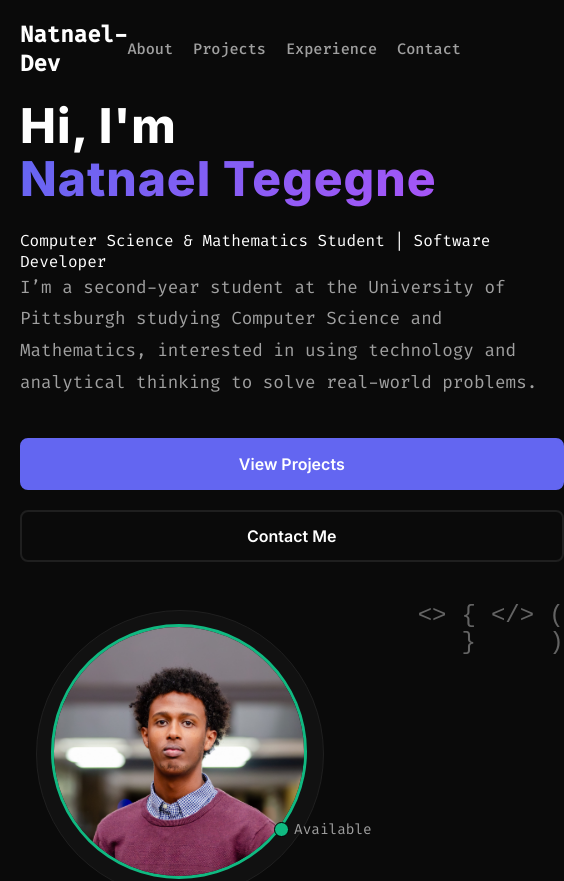
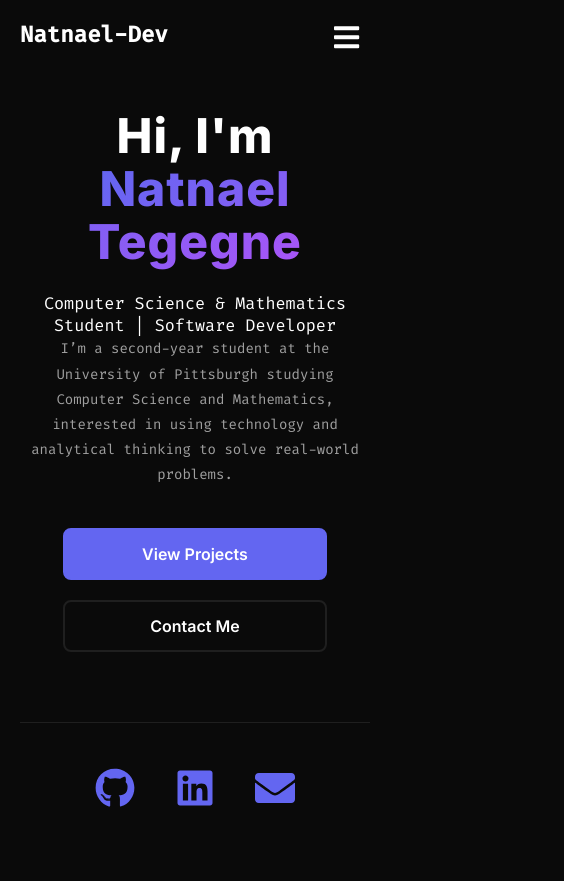
Before and after one commit to NatnaelTegegne/Portifolio-website-v1, a React (Vite) app in the folder frontend/: page / in a window 390 px wide. Shown: the top 881 px of the page, 564 px wide, since content can reach past the window. Built offline with nearby package versions, Linux system fonts and the light colour scheme; no server answers.

Commit message:
made it mobile responsive

```diff
--- a/frontend/index.html
+++ b/frontend/index.html
@@ -3,6 +3,7 @@
 <head>
     <meta charset="UTF-8">
     <meta name="viewport" content="width=device-width, initial-scale=1.0">
+    <link rel="icon" href="./src/assets/Natnael_headshot.jpg" type="image/x-icon" >
     <title>Natnael</title>
 </head>
 <body>
--- a/frontend/src/components/Hero.jsx
+++ b/frontend/src/components/Hero.jsx
@@ -42,7 +42,7 @@ const Hero = () => {
                     <a href="https://github.com/NatnaelTegegne" target='_blank'  rel="noopener noreferrer" className="social-link">
                         <FaGithub size={50}  className='icon' />
                     </a>
-                    <a href="https://www.linkedin.com/in/natnael-tegegne-063204200" target='_blank'  rel="noopener noreferrer" className="social-link">
+                    <a href="https://www.linkedin.com/in/natnael-tegegne" target='_blank'  rel="noopener noreferrer" className="social-link">
                         <FaLinkedin size={50}  className='icon' />
                     </a>
                     <a href="mailto:nat205@pitt.edu" target='_blank'  rel="noopener noreferrer" className="social-link">
--- a/frontend/src/components/Navbar.jsx
+++ b/frontend/src/components/Navbar.jsx
@@ -1,8 +1,13 @@
 import React, { useState, useEffect } from 'react';
+import { FaBars, FaTimes } from 'react-icons/fa';
 import '../styles/Navbar.css';
 
 const Navbar = () => {
     const [isScrolled, setIsScrolled] = useState(false);
+    const [isOpen, setIsOpen] = useState(false);
+    const toggleMenu = () => {
+        setIsOpen(!isOpen);
+    };
 
     useEffect(() => {
         const handleScroll = () => {
@@ -16,6 +21,20 @@ const Navbar = () => {
         <nav className={`navbar ${isScrolled ? 'scrolled' : ''}`}> {/*if the page is scrolled the class name is "navbar scrolled", if not "navbar" */}
             <div className="navbar-container">
                 <a href="#home" className='navbar-logo'>Natnael-Dev</a>
+                {/* Hamburger Menu*/}
+                <div className="menu-icon" onClick={toggleMenu}>
+                    {isOpen ? <FaTimes /> : <FaBars />}
+                </div>
+
+                <ul className={isOpen ? "nav-menu active" : "nav-menu"}>
+                    <li className='nav-item'><a href="#about" className="nav-link" onClick={toggleMenu}>About</a></li>
+                    <li className='nav-item'><a href="#projects" className="nav-link" onClick={toggleMenu}>Projects</a></li>
+                    <li className='nav-item'><a href="#experience" className="nav-link" onClick={toggleMenu}>Experience</a></li>
+                    {/* <li className='nav-item'><a href="#blogs" className="nav-link" onClick={toggleMenu}>Blogs</a></li> */}
+                    <li className='nav-item'><a href="#contact" className="nav-link" onClick={toggleMenu}>Contact</a></li>
+                </ul>
+
+                {/* Desktop nav-bar */}
                 <ul className="navbar-menu">
                     <li><a href="#about">About</a></li>
                     <li><a href="#projects">Projects</a></li>
--- a/frontend/src/index.css
+++ b/frontend/src/index.css
@@ -42,3 +42,18 @@ button, .btn, .nav-link {
 html {
     scroll-behavior: smooth;
 }
+
+@media (max-width: 786px) {
+  body {
+    font-size: 14px;
+  }
+
+  .project-grid {
+    grid-template-columns: 1fr;
+  }
+
+  .navbar-menu {
+    flex-direction: column;
+    align-items: center;
+  }
+}
--- a/frontend/src/styles/About.css
+++ b/frontend/src/styles/About.css
@@ -95,3 +95,9 @@
 .achievements-grid {
 
 }
+
+@media (max-width: 768px) {
+    .story-intro {
+        font-size: 1em;
+    }
+}
--- a/frontend/src/styles/Contact.css
+++ b/frontend/src/styles/Contact.css
@@ -203,3 +203,9 @@
     gap: 40px;
   }
 }
+
+@media (max-width: 768px) {
+  .section-title {
+    text-align: center;
+  }
+}
--- a/frontend/src/styles/Hero.css
+++ b/frontend/src/styles/Hero.css
@@ -208,10 +208,40 @@
     }
 
     .btn {
-        width: 100%;
+        width: 80%;
+        text-align: center;
+
+    }
+    .hero-text  {
+        /* width: 450px; */
+        padding: 10px;
+
+    }
+
+    .hero-buttons {
+        align-items: center;
+    }
+
+    .hero-title, .hero-subtitle, .hero-description {
         text-align: center;
     }
 
+    .hero-subtitle {
+        font-size: 1.2em;
+    }
+
+    .hero-description {
+        font-size: 1em;
+    }
+
+    .hero-side {
+        display: none;
+    }
+
+    .hero-social {
+        display: flex;
+        justify-content: center;
+    }
 
 }
 
--- a/frontend/src/styles/Navbar.css
+++ b/frontend/src/styles/Navbar.css
@@ -72,3 +72,70 @@
         font-size: 0.85rem;
     }
 }
+
+.menu-icon,.nav-menu{
+    display: none;
+}
+
+
+
+/* --- MOBILE STYLES (Max Width: 960px or 768px) --- */
+@media screen and (max-width: 960px) {
+
+    /* Disable the desktop nav bar*/
+    .navbar-menu {
+        display: none;
+    }
+    /* Show the hamburger icon */
+    .menu-icon {
+        display: block;
+        position: absolute;
+        top: 0;
+        right: 0;
+        transform: translate(-100%, 60%);
+        font-size: 1.8rem;
+        cursor: pointer;
+
+    }
+
+    /* Move the menu off-screen by default */
+    .nav-menu {
+        display: flex;
+        flex-direction: column;
+        width: 100%;
+        height: 90vh; /* Take up most of the screen */
+        position: absolute;
+        top: 80px; /* Push it down below the navbar */
+        left: -100%; /* Hide it to the left */
+        opacity: 1;
+        transition: all 0.5s ease;
+        background: var(--bg-secondary); /* Dark background for mobile menu */
+    }
+
+    /* When the 'active' class is added (via React state), slide it in */
+    .nav-menu.active {
+        background: var(--bg-secondary);
+        left: 0; /* Move it back to the center */
+        opacity: 1;
+        transition: all 0.5s ease;
+        z-index: 1;
+
+    }
+
+    /* Center the links vertically */
+    .nav-item {
+        height: 80px; /* Spacing between links */
+        width: 100%;
+
+    }
+
+    .nav-link {
+        display: table;
+        width: 100%;
+        padding: 2rem;
+        text-align: center;
+        text-decoration: none;
+        border-bottom: solid 1px;
+        color: #fff;
+    }
+}
```
